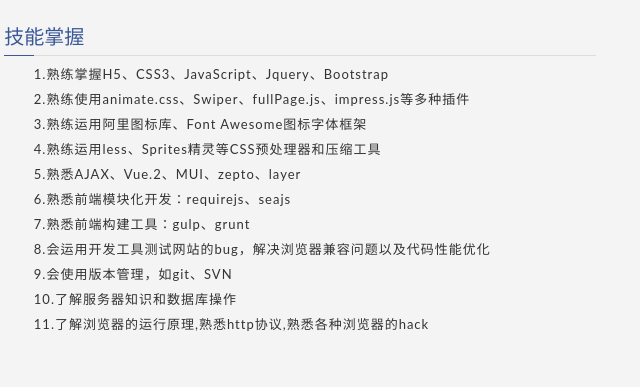
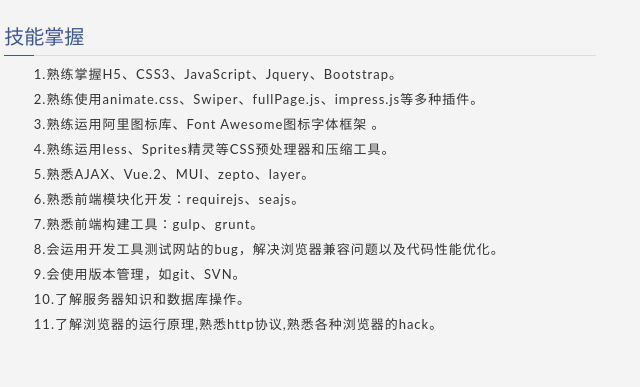
Before and after one commit to spacetoz/myspace, a plain HTML site: page index.html in a window 1280 px wide. Both pictures are taken after a click on the tab 113 px from the left and 222 px from the top of the page. Shown: the part 167-554 px from the top of the page, 175-815 px from the left. Drawn offline with Linux system fonts and the light colour scheme.

Commit message:
Update index.html

```diff
--- a/index.html
+++ b/index.html
@@ -274,17 +274,18 @@
 														<!-- /.title_content -->
 
 														<div class="skills" style="letter-spacing:1px;padding-left: 5%;">
-															1.熟练掌握H5、CSS3、JavaScript、Jquery、Bootstrap
-															<br />2.熟练使用animate.css、Swiper、fullPage.js、impress.js等多种插件
-															<br />3.熟练运用阿里图标库、Font Awesome图标字体框架
-															<br />4.熟练运用less、Sprites精灵等CSS预处理器和压缩工具
-															<br />5.熟悉AJAX、Vue.2、MUI、zepto、layer
-															<br />6.熟悉前端模块化开发：requirejs、seajs
-															<br />7.熟悉前端构建工具：gulp、grunt
-															<br />8.会运用开发工具测试网站的bug，解决浏览器兼容问题以及代码性能优化
-															<br />9.会使用版本管理，如git、SVN
-															<br />10.了解服务器知识和数据库操作
-															<br />11.了解浏览器的运行原理,熟悉http协议,熟悉各种浏览器的hack
+															1.熟练掌握H5、CSS3、JavaScript、Jquery、Bootstrap。
+															<br /> 2.熟练使用animate.css、Swiper、fullPage.js、impress.js等多种插件。
+															<br /> 3.熟练运用阿里图标库、Font Awesome图标字体框架 。
+															<br /> 4.熟练运用less、Sprites精灵等CSS预处理器和压缩工具。
+															<br /> 5.熟悉AJAX、Vue.2、MUI、zepto、layer。
+															<br /> 6.熟悉前端模块化开发：requirejs、seajs。
+															<br /> 7.熟悉前端构建工具：gulp、grunt。
+															<br /> 8.会运用开发工具测试网站的bug，解决浏览器兼容问题以及代码性能优化。
+															<br /> 9.会使用版本管理，如git、SVN。
+															<br /> 10.了解服务器知识和数据库操作。
+															<br /> 11.了解浏览器的运行原理,熟悉http协议,熟悉各种浏览器的hack。
+															<br />
 														</div>
 
 													</div>
```
